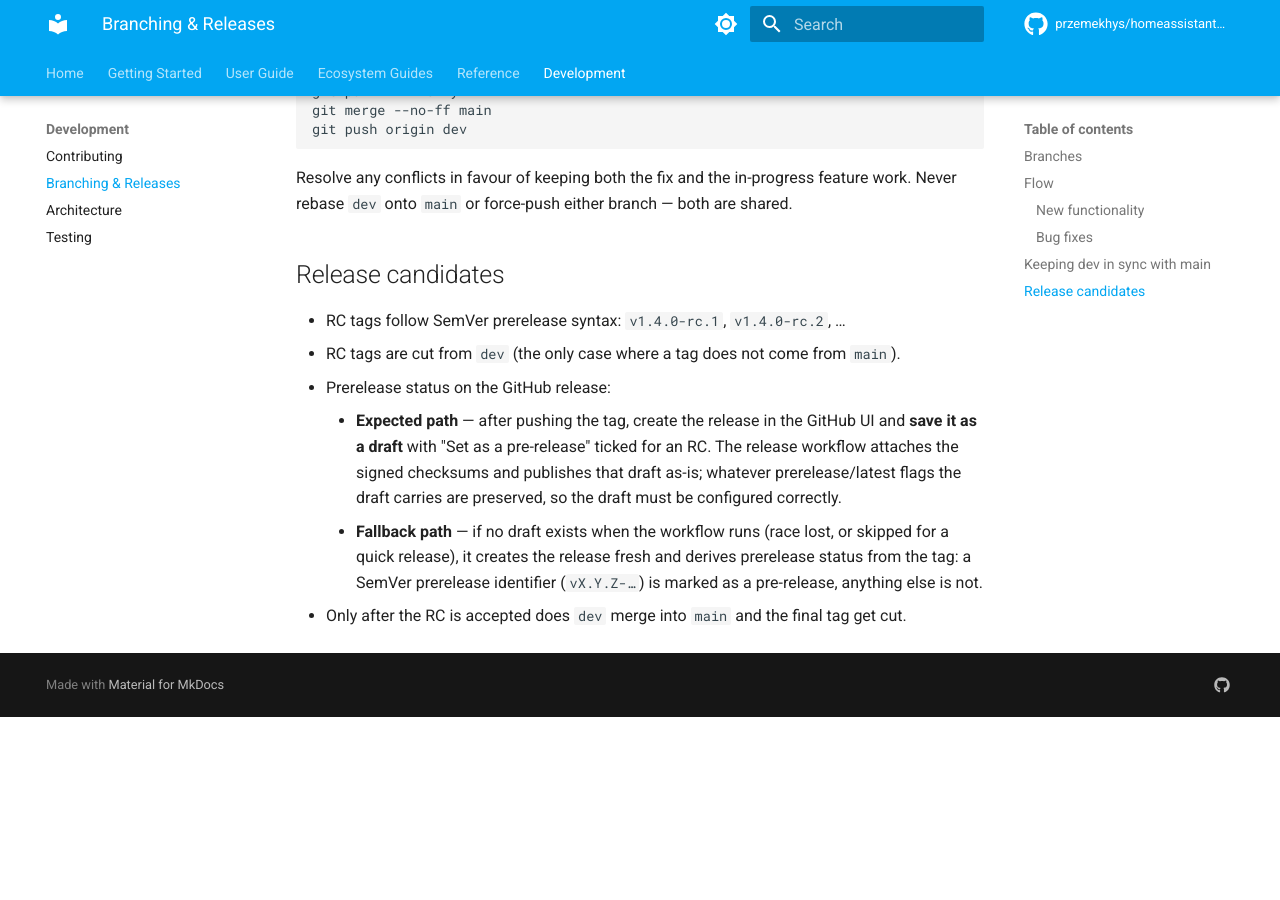
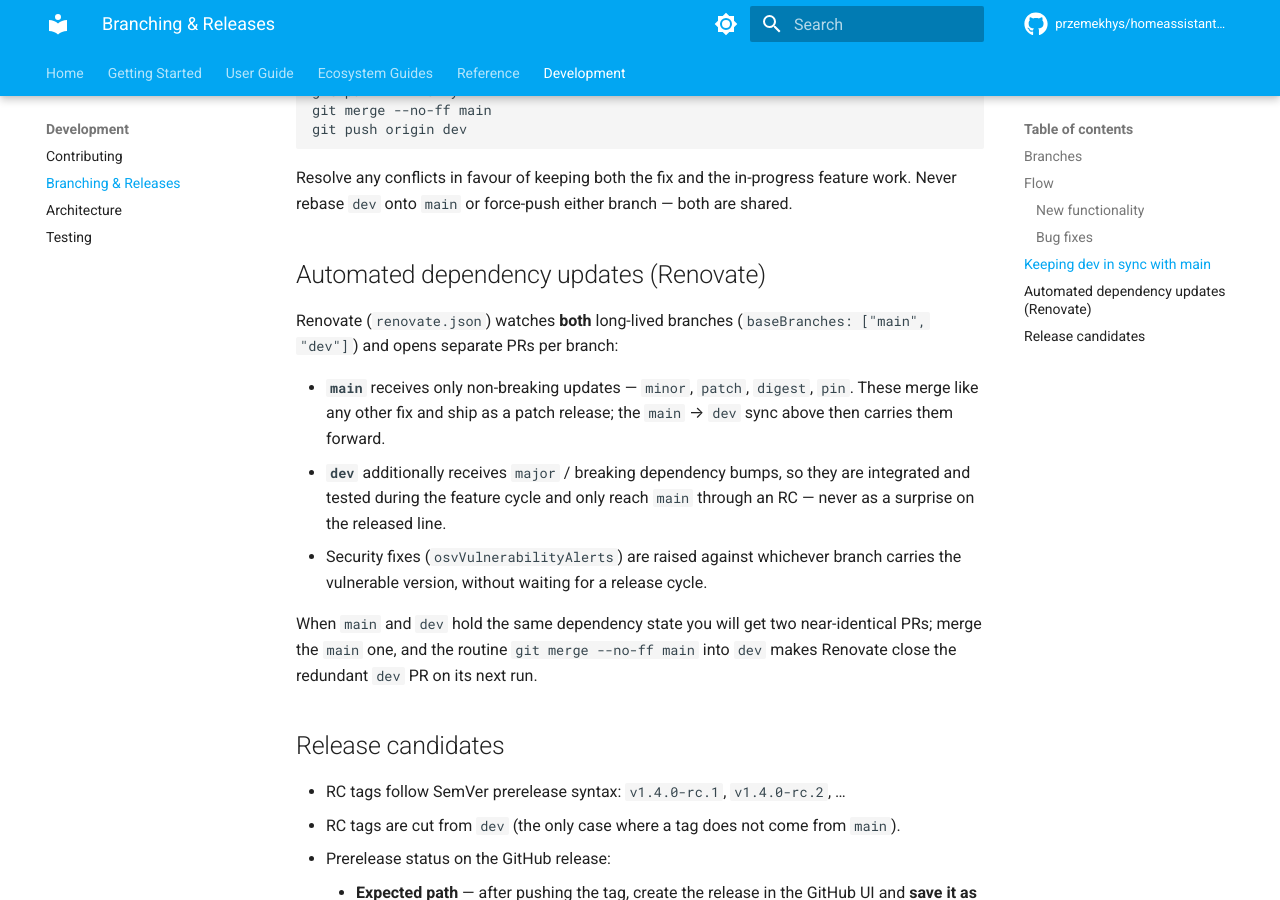
Before and after one commit to agdphd/homeassistant-operator, an MkDocs documentation site: the page built from docs/development/branching.md, in a window 1280 px wide and 900 px high, scrolled down 1495 px. Built offline with MkDocs 1.6.1 and Material for MkDocs 9.7.7, drawn with Linux system fonts in a browser that asks for light colours; comment, search, counter and statistics services are not loaded; before the commit the page ends 2212 px from its top, so only the background shows below that.

Commit message:
chore(renovate): watch dev branch, enable vuln + indirect Go deps

```diff
--- a/docs/development/branching.md
+++ b/docs/development/branching.md
@@ -58,6 +58,24 @@ Resolve any conflicts in favour of keeping both the fix and the in-progress
 feature work. Never rebase `dev` onto `main` or force-push either branch —
 both are shared.
 
+## Automated dependency updates (Renovate)
+
+Renovate (`renovate.json`) watches **both** long-lived branches
+(`baseBranches: ["main", "dev"]`) and opens separate PRs per branch:
+
+- **`main`** receives only non-breaking updates — `minor`, `patch`, `digest`,
+  `pin`. These merge like any other fix and ship as a patch release; the
+  `main` → `dev` sync above then carries them forward.
+- **`dev`** additionally receives `major` / breaking dependency bumps, so they
+  are integrated and tested during the feature cycle and only reach `main`
+  through an RC — never as a surprise on the released line.
+- Security fixes (`osvVulnerabilityAlerts`) are raised against whichever
+  branch carries the vulnerable version, without waiting for a release cycle.
+
+When `main` and `dev` hold the same dependency state you will get two
+near-identical PRs; merge the `main` one, and the routine `git merge --no-ff
+main` into `dev` makes Renovate close the redundant `dev` PR on its next run.
+
 ## Release candidates
 
 - RC tags follow SemVer prerelease syntax: `v1.4.0-rc.1`, `v1.4.0-rc.2`, …
```
Also changed, not shown: renovate.json (+19 -1 lines).
